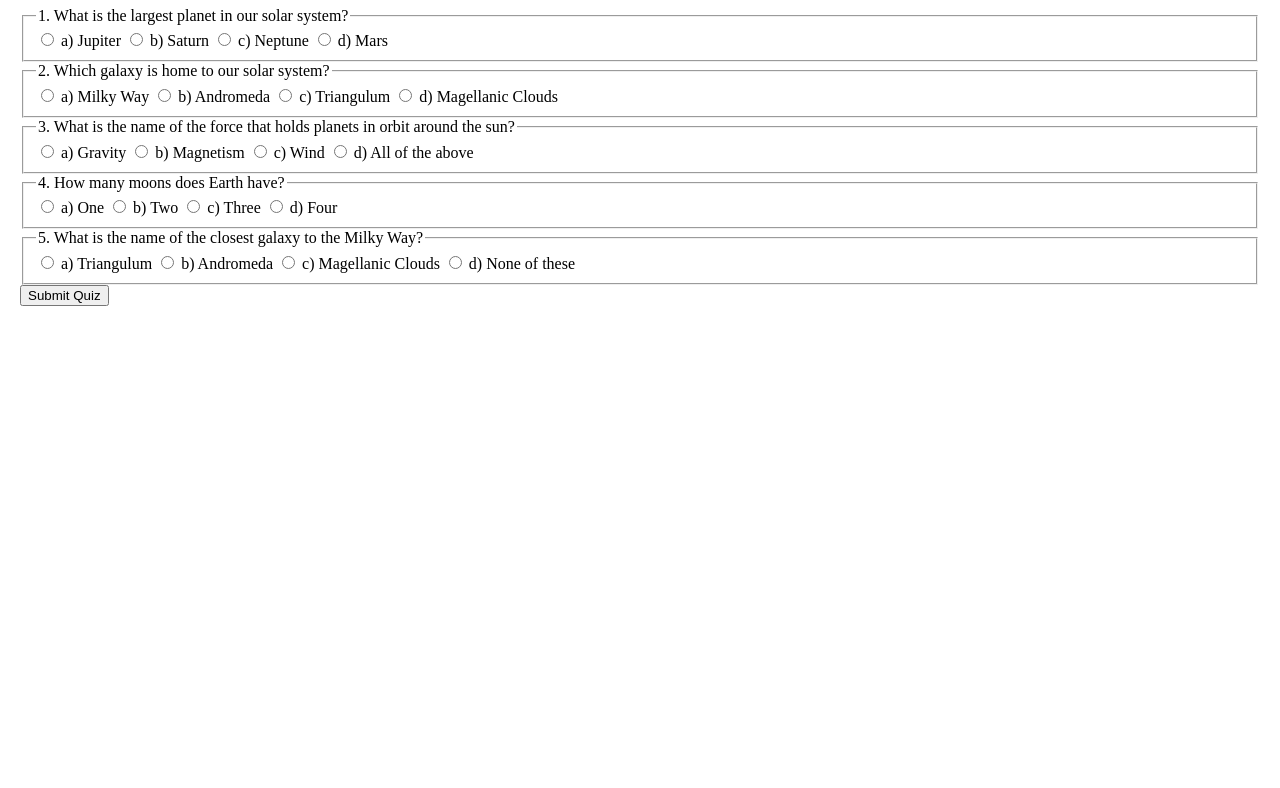
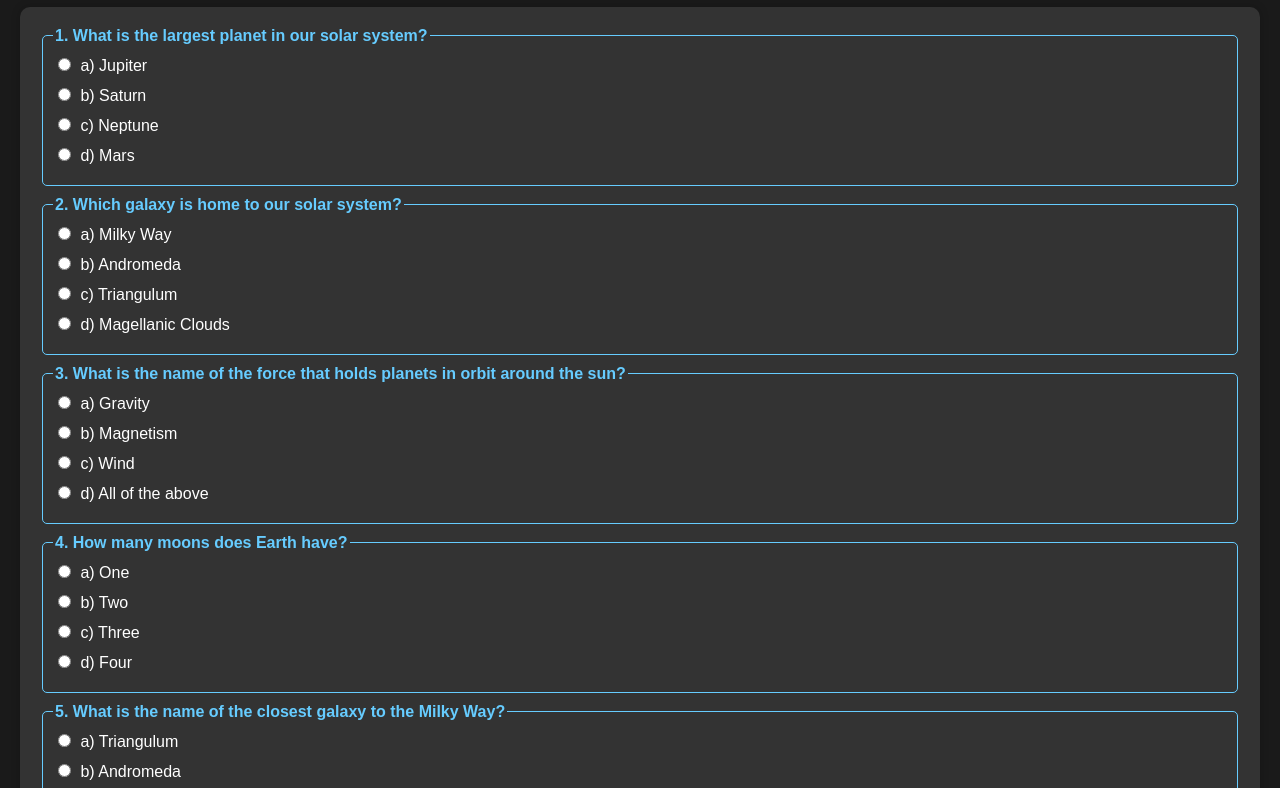
Before and after one commit to Keenable123/Index.html, a plain HTML site: page index.html in a window 1280 px wide. Shown: the part 73-861 px from the top of the page. Before the commit the page ends 800 px from the top, so only its background shows below. Drawn offline with Linux system fonts and the light colour scheme.

Commit message:
Update index.html

```diff
--- a/index.html
+++ b/index.html
@@ -3,12 +3,65 @@
 <head>
     <meta charset="UTF-8">
     <meta name="viewport" content="width=device-width, initial-scale=1.0">
-    <title>Quiz Time</title>
+    <title>Universe Quiz</title>
     <style>
         body {
-            font-family: , sans-serif;
+            font-family: 'Arial', sans-serif;
             margin: 20px;
+            background-color: #1a1a1a;
+            color: #ffffff;
         }
+
+        h1 {
+            text-align: center;
+            color: #66ccff;
+        }
+
+        form {
+            background-color: #333333;
+            padding: 20px;
+            border-radius: 10px;
+            box-shadow: 0 0 10px rgba(0, 0, 0, 0.2);
+        }
+
+        fieldset {
+            border: 1px solid #66ccff;
+            border-radius: 5px;
+            padding: 10px;
+            margin-bottom: 10px;
+        }
+
+        legend {
+            color: #66ccff;
+            font-weight: bold;
+        }
+
+        label {
+            display: block;
+            margin-bottom: 10px;
+        }
+
+        input[type="radio"] {
+            margin-right: 5px;
+        }
+
+        button {
+            background-color: #66ccff;
+            color: #ffffff;
+            padding: 10px 20px;
+            border: none;
+            border-radius: 5px;
+            cursor: pointer;
+        }
+
+        button:hover {
+            background-color: #3385ff;
+        }
+
+        #results {
+            margin-top: 20px;
+        }
+
     </style>
 </head>
 <body>
```
